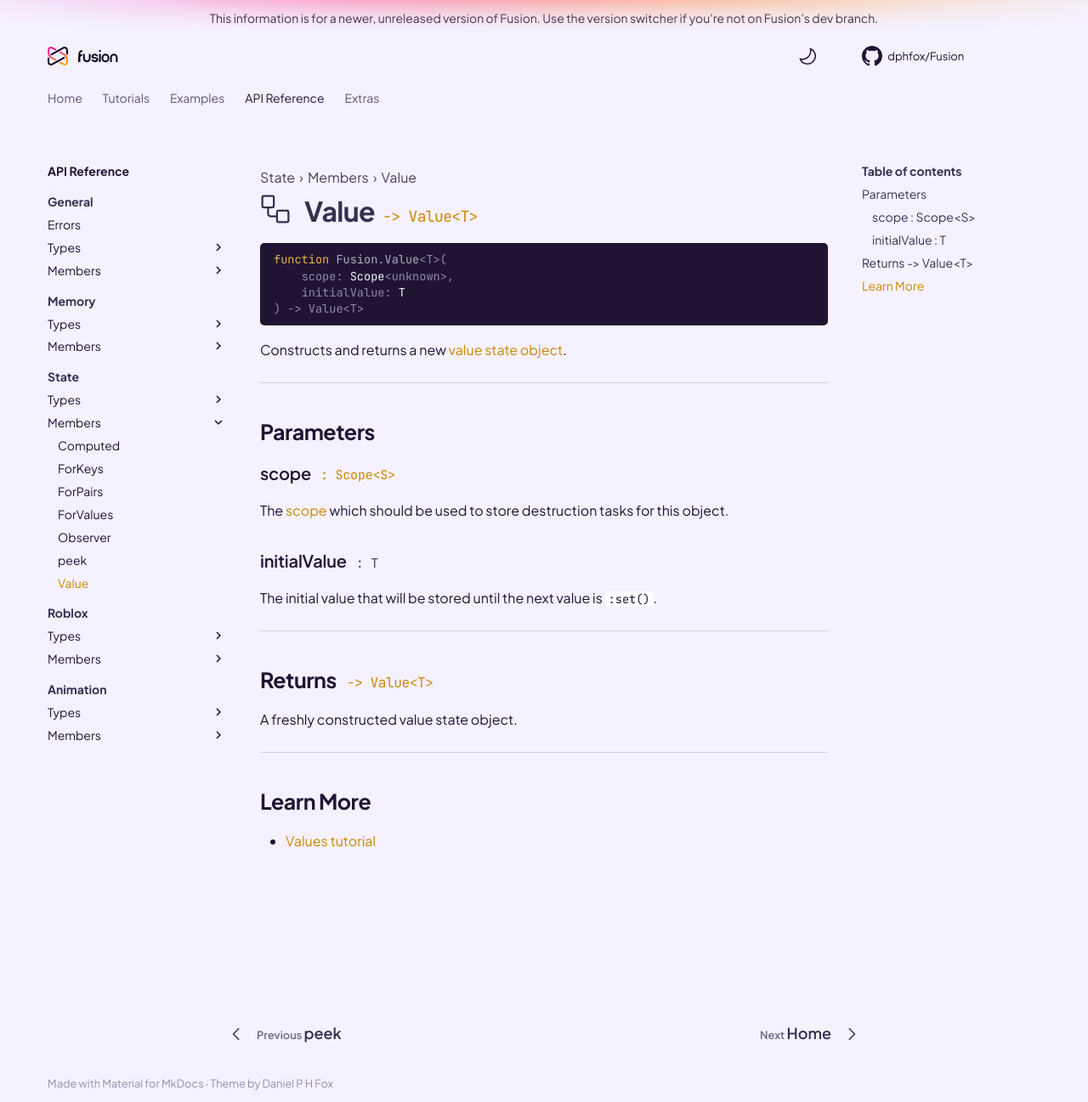
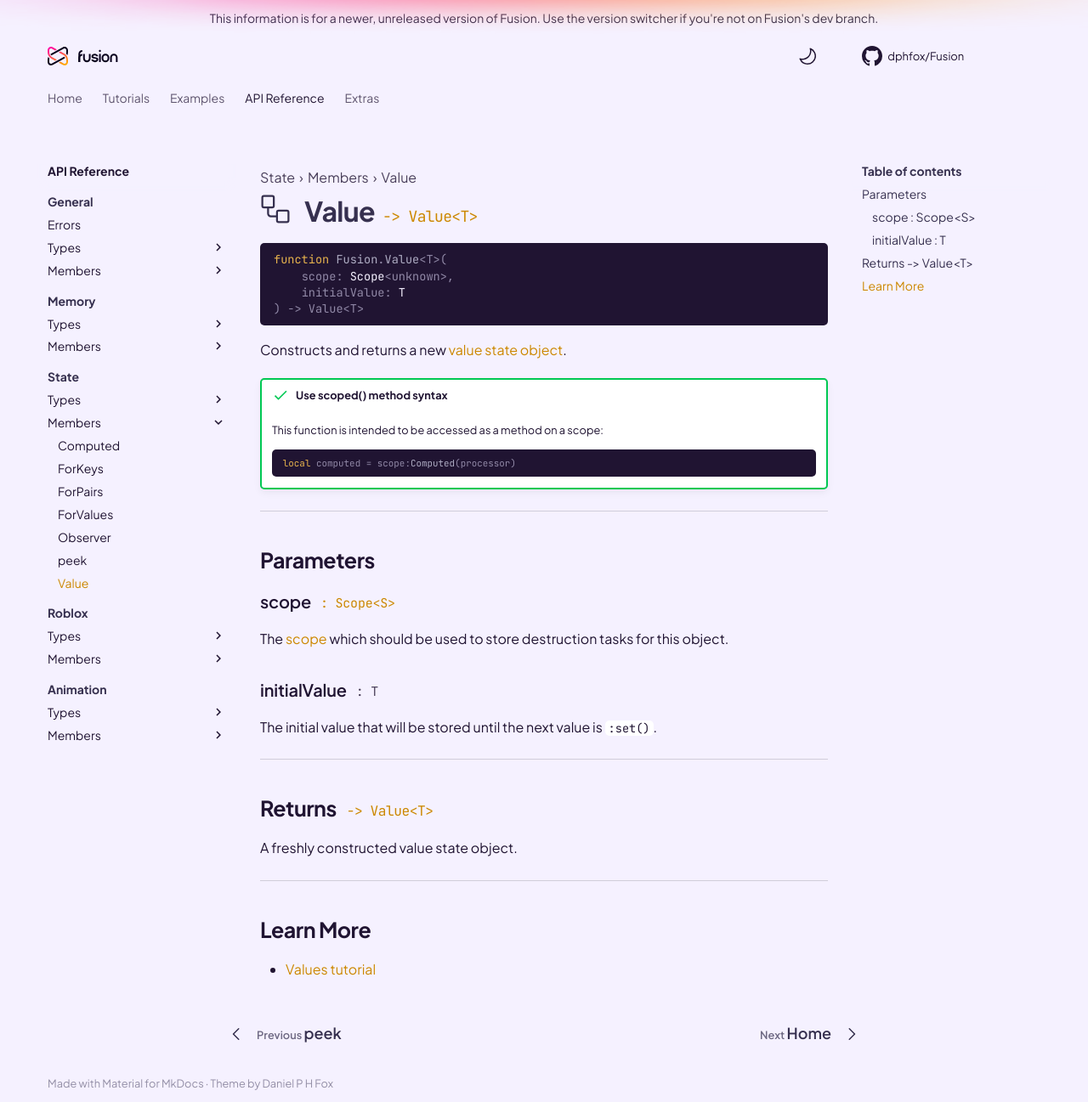
Before and after one commit to dphfox/Fusion, an MkDocs documentation site: the page built from docs/api-reference/state/members/value.md, in a window 1280 px wide and 1297 px high. Shown: the whole window at 85% size. Built offline with MkDocs 1.6.1 and Material for MkDocs 9.7.7, drawn with Linux system fonts in a browser that asks for light colours; comment, search, counter and statistics services are not loaded; the version menu is left out.

Commit message:
Add notes on scoped syntax

````diff
--- a/docs/api-reference/state/members/value.md
+++ b/docs/api-reference/state/members/value.md
@@ -20,6 +20,12 @@ function Fusion.Value<T>(
 ```
 
 Constructs and returns a new [value state object](../../types/value).
+
+!!! success "Use scoped() method syntax"
+	This function is intended to be accessed as a method on a scope:
+	```Lua
+	local computed = scope:Computed(processor)
+	```
 
 -----
 
````
Also changed, not shown: docs/api-reference/state/members/computed.md (+6 -0 lines).
